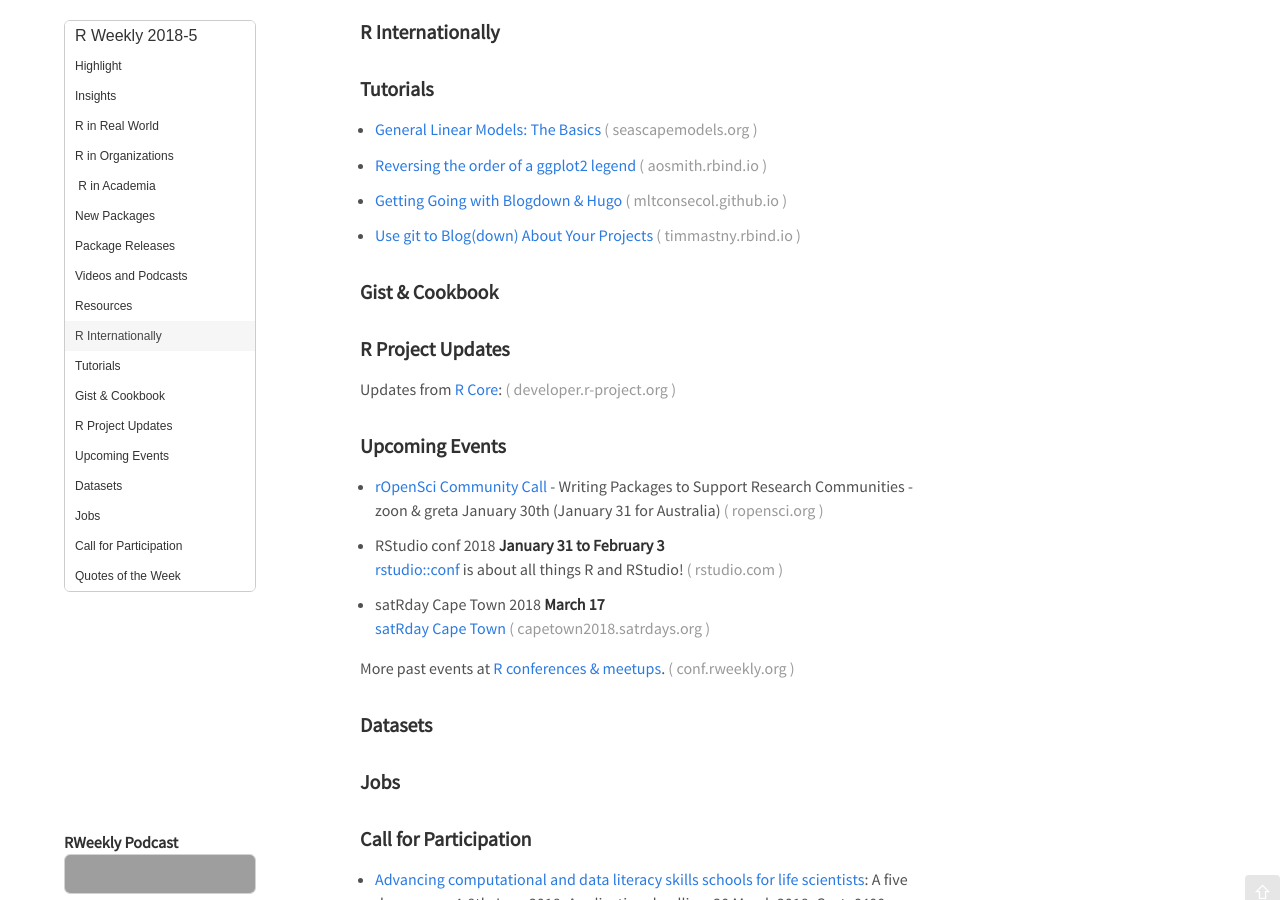
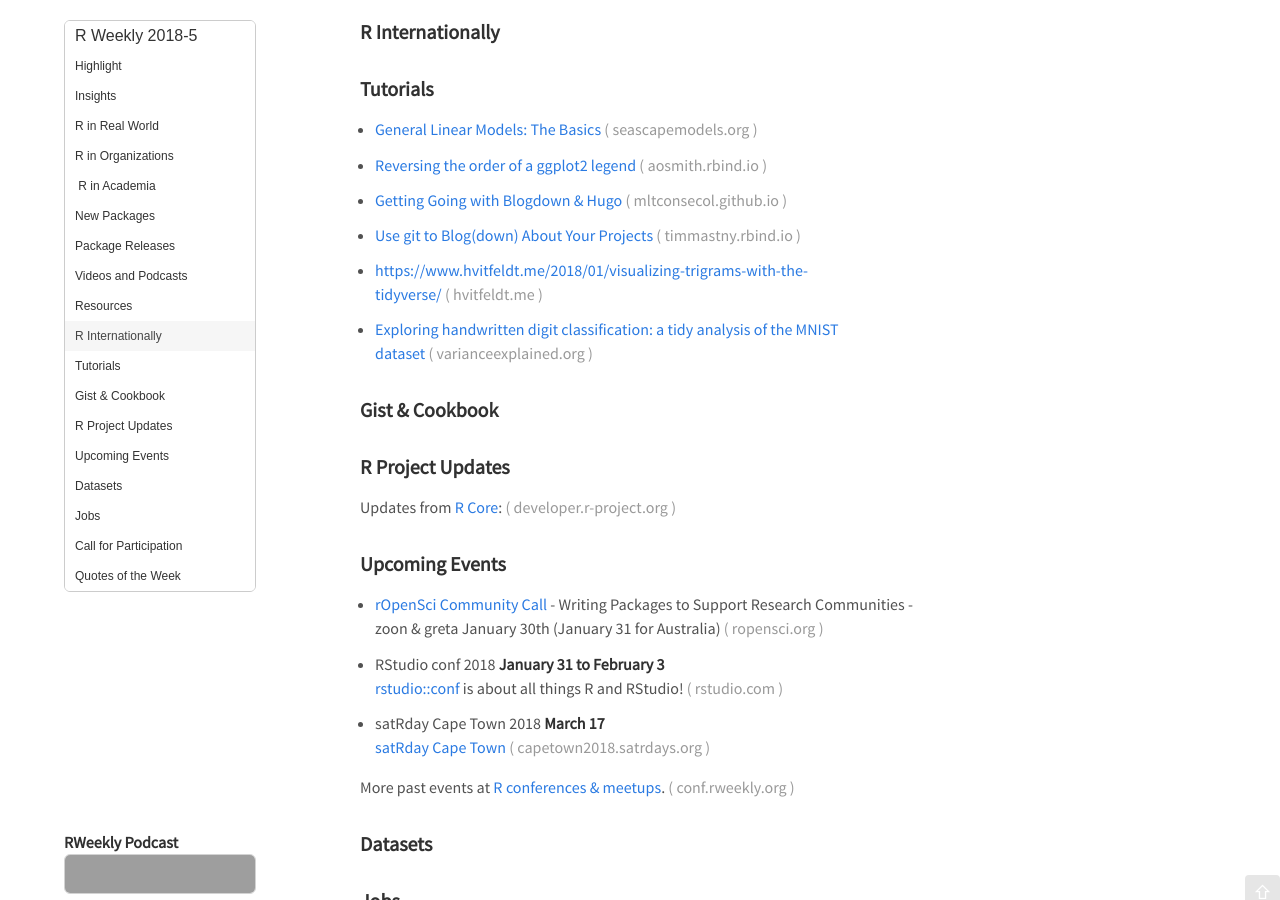
Before and after one commit to rweekly/rweekly.org, a Jekyll site: the page built from draft.md, in a window 1280 px wide and 900 px high, scrolled down 1443 px. Built offline with Jekyll 4.4.1, drawn with Linux system fonts in a browser that asks for light colours; emoji names are drawn with the system emoji font; comment, search, counter and statistics services are not loaded; grey boxes are pictures that could not be loaded.

Commit message:
Update draft.md

```diff
--- a/draft.md
+++ b/draft.md
@@ -84,6 +84,10 @@
 
 + [Use git to Blog(down) About Your Projects](https://timmastny.rbind.io/blog/git-blogdown-projects-workflow/)
 
++ [https://www.hvitfeldt.me/2018/01/visualizing-trigrams-with-the-tidyverse/](https://www.hvitfeldt.me/2018/01/visualizing-trigrams-with-the-tidyverse/)
+
++ [Exploring handwritten digit classification: a tidy analysis of the MNIST dataset](http://varianceexplained.org/r/digit-eda/)
+
 <!--<div class="post-more-begin"></div><div class="post-more-end"></div>-->
 
 ### Gist & Cookbook
```
